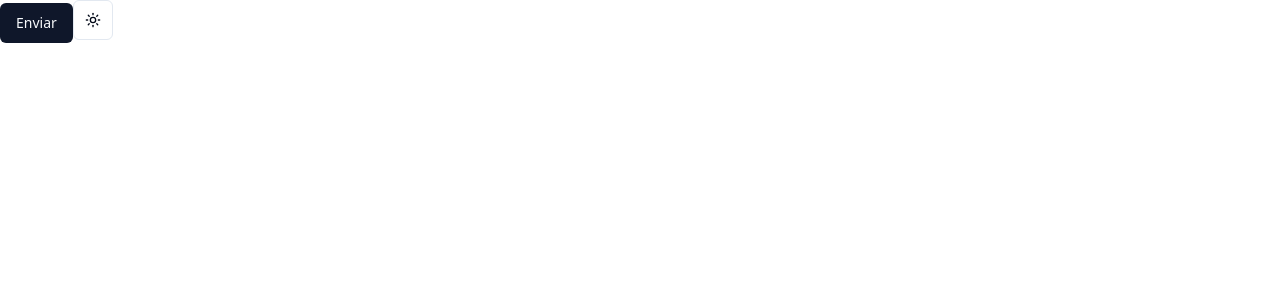
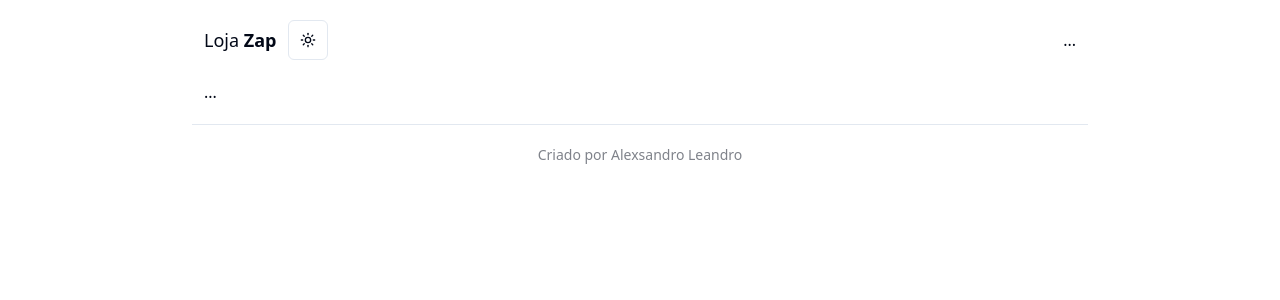
Before and after one commit to Alexferraz2/shadcn-loja, a Next.js app: page / in a window 1280 px wide. Shown: the top 300 px of the page. Built offline with nearby package versions, Linux system fonts and the light colour scheme.

Commit message:
Criado os componentes Header e Footer

```diff
--- a/package.json
+++ b/package.json
@@ -10,6 +10,7 @@
   },
   "dependencies": {
     "@radix-ui/react-dropdown-menu": "^2.1.6",
+    "@radix-ui/react-separator": "^1.1.2",
     "@radix-ui/react-slot": "^1.1.2",
     "class-variance-authority": "^0.7.1",
     "clsx": "^2.1.1",
--- a/src/app/page.tsx
+++ b/src/app/page.tsx
@@ -1,13 +1,16 @@
-import { ThemeToggle } from "@/components/theme-toggle"
-import { Button } from "@/components/ui/button"
+import Footer from "@/components/footer"
+import Header from "@/components/header"
+
 
 const Page = () => {
   return(
-    <div>
-      <Button>
-        Enviar
-      </Button>
-      <ThemeToggle/>
+    <div className="w-full max-w-4xl mx-auto">
+      <Header/>
+      <div className="mx-3">
+        ...
+      </div>
+      <Footer/>
+
     </div>
   )
 }
--- /dev/null
+++ b/src/components/footer.tsx
@@ -0,0 +1,16 @@
+"use client"
+
+import { Separator } from "@/components/ui/separator";
+
+const Footer = () => {
+    return(
+        <footer className="mt-5">
+            <Separator/>
+            <div className="my-5 text-center text-sm opacity-50">
+                Criado por Alexsandro Leandro
+            </div>
+        </footer>
+    )
+}
+
+export default Footer ;
--- /dev/null
+++ b/src/components/header.tsx
@@ -0,0 +1,21 @@
+"use client"
+
+import Logo from "@/components/logo";
+import { ThemeToggle } from "./theme-toggle";
+
+
+const Header = () => {
+    return(
+        <header className="flex justify-between items-center my-5 mx-3">
+            <div className="flex items-center gap-3">
+                <Logo/>
+                <ThemeToggle/>
+            </div>
+            <div className="flex items-center gap-3">
+                ...
+            </div>
+        </header>
+    )
+}
+
+export default Header;
--- /dev/null
+++ b/src/components/logo.tsx
@@ -0,0 +1,7 @@
+const Logo = () => {
+    return(
+        <div className="text-lg">Loja <span className="font-bold">Zap</span></div>
+    )
+}
+
+export default Logo;
--- /dev/null
+++ b/src/components/ui/separator.tsx
@@ -0,0 +1,31 @@
+"use client"
+
+import * as React from "react"
+import * as SeparatorPrimitive from "@radix-ui/react-separator"
+
+import { cn } from "@/lib/utils"
+
+const Separator = React.forwardRef<
+  React.ElementRef<typeof SeparatorPrimitive.Root>,
+  React.ComponentPropsWithoutRef<typeof SeparatorPrimitive.Root>
+>(
+  (
+    { className, orientation = "horizontal", decorative = true, ...props },
+    ref
+  ) => (
+    <SeparatorPrimitive.Root
+      ref={ref}
+      decorative={decorative}
+      orientation={orientation}
+      className={cn(
+        "shrink-0 bg-border",
+        orientation === "horizontal" ? "h-[1px] w-full" : "h-full w-[1px]",
+        className
+      )}
+      {...props}
+    />
+  )
+)
+Separator.displayName = SeparatorPrimitive.Root.displayName
+
+export { Separator }
```
Also changed, not shown: 1 other file (tests, documents, lock files or other folders).
